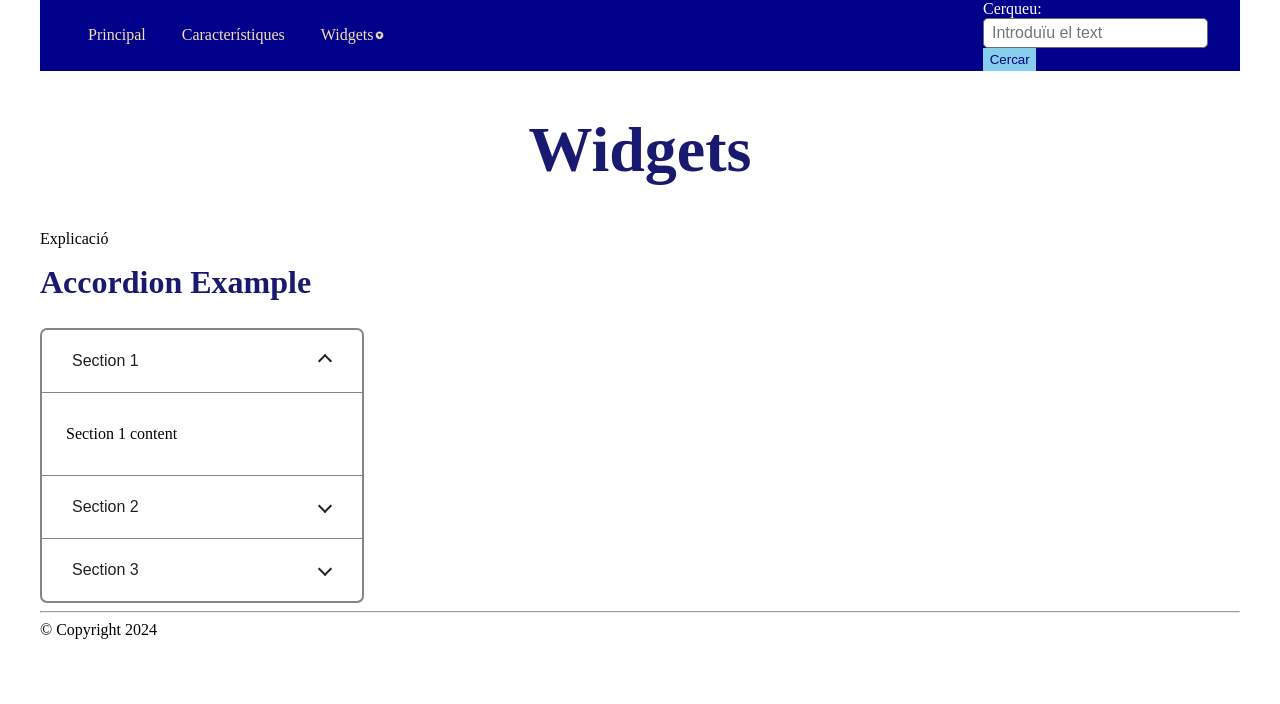
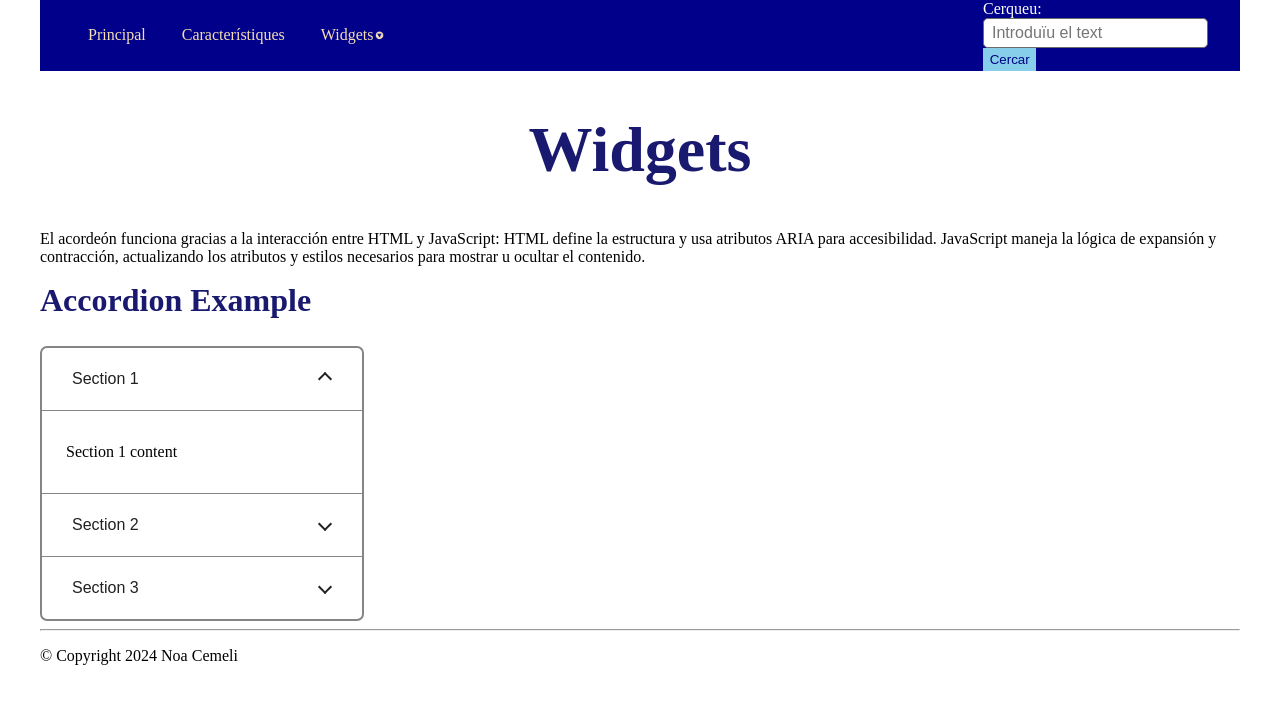
Before and after one commit to profecf/accessible, a plain HTML site: page acordio.html in a window 1280 px wide. Drawn offline with Linux system fonts and the light colour scheme.

Commit message:
Update acordio.html

```diff
--- a/acordio.html
+++ b/acordio.html
@@ -36,7 +36,13 @@
       <h1>Widgets</h1>
     </header>
     <main role="main">
-      <p>Explicació</p>
+      <p>
+        El acordeón funciona gracias a la interacción entre HTML y JavaScript:
+        HTML define la estructura y usa atributos ARIA para accesibilidad.
+        JavaScript maneja la lógica de expansión y contracción, actualizando los
+        atributos y estilos necesarios para mostrar u ocultar el contenido.
+      </p>
+
       <h2>Accordion Example</h2>
       <div id="accordionGroup" class="accordion">
         <h3>
@@ -123,7 +129,7 @@
     </main>
     <footer role="contentinfo">
       <hr />
-      &copy; Copyright 2024
+      <p>&copy; Copyright 2024 Noa Cemeli</p>
     </footer>
   </body>
 </html>
```
